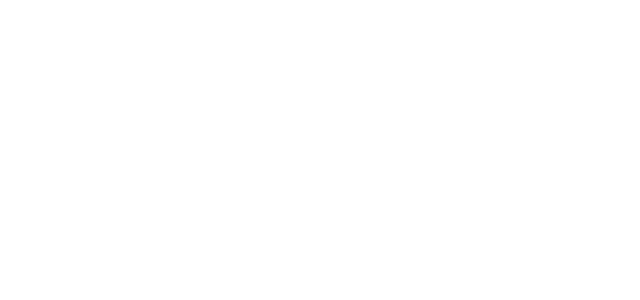
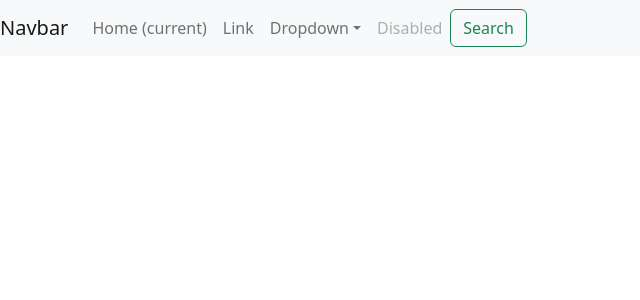
Before and after one commit to zmanhcong/java-springboot-reactjs-front, a React (Create React App) app: page / in a window 1280 px wide. Shown: the top 300 px of the page, without its empty margins (0-640 px from the left). Built offline with nearby package versions, Linux system fonts and the light colour scheme.

Commit message:
add navbar in app.js

```diff
--- a/src/App.js
+++ b/src/App.js
@@ -1,10 +1,11 @@
 import './App.css';
 import "../node_modules/bootstrap/dist/css/bootstrap.min.css";
+import Navbar from './layout/Navbar';
 
 function App() {
   return (
     <div className="App">
-
+      <Navbar/>
     </div>
   );
 }
```
